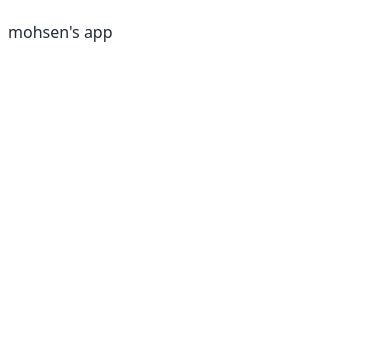
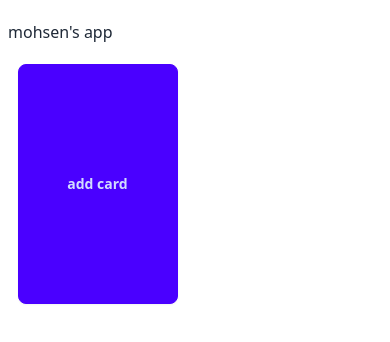
Before and after one commit to mohsen-w-elsisi/flash-cards-app, a Svelte app: page / in a window 390 px wide. Shown: the top 342 px of the page. Built offline with nearby package versions, Linux system fonts and the light colour scheme.

Commit message:
made deck grid and made responsive grid compnent

```diff
--- a/package.json
+++ b/package.json
@@ -23,6 +23,7 @@
     "vite": "^4.4.5"
   },
   "dependencies": {
+    "@types/node": "^20.12.7",
     "svelte-spa-router": "^4.0.1"
   }
 }
--- /dev/null
+++ b/src/componenets/ResponsiveGrid.svelte
@@ -0,0 +1,26 @@
+<main>
+  <slot />
+</main>
+
+<style>
+  main {
+    --item-height: 15rem;
+    --item-width: 10rem;
+
+    --grid-colum-width: minmax(calc(var(--item-width) + 1rem), 1fr);
+
+    display: grid;
+    grid-template-columns: repeat(auto-fill, var(--grid-colum-width));
+    grid-auto-rows: var(--item-height);
+    row-gap: 1rem;
+
+    height: 100%;
+
+    & > * {
+      width: var(--item-width);
+      height: var(--item-height);
+
+      margin: auto;
+    }
+  }
+</style>
--- /dev/null
+++ b/src/screens/DeckCard.svelte
@@ -0,0 +1,25 @@
+<script lang="ts">
+  import type { Color, Deck } from "@/types";
+
+  export let deck: Deck;
+
+  const deckCOlorMap: { [k in Color]: string } = {
+    blue: "bg-blue-300",
+    green: "bg-green-300",
+    magenta: "bg-blue-400",
+    yellow: "bg-yellow-200",
+    red: "bg-red-300",
+  } as const;
+
+  const deckColor = deckCOlorMap[deck.color];
+</script>
+
+<article class="card card-compact {deckColor}">
+  <span class="card-body">
+    <h2 class="card-title text-3xl m-auto text-gray-800">{deck.name}</h2>
+    <span class="card-actions flex mt-auto flex-nowrap">
+      <button class="btn btn-outline text-gray-800 flex-1 btn-sm ">edit</button>
+      <button class="btn btn-primary flex-1 btn-sm">review</button>
+    </span>
+  </span>
+</article>
--- a/src/screens/DecksScreen.svelte
+++ b/src/screens/DecksScreen.svelte
@@ -1,5 +1,7 @@
 <script lang="ts">
-  import { getDecks } from "@/storage/storageOperations";
+  import ResponsiveGrid from "@/componenets/ResponsiveGrid.svelte";
+  import { addDeck, getDecks } from "@/storage/storageOperations";
+  import DeckCard from "./DeckCard.svelte";
 
   const decks = getDecks();
 </script>
@@ -8,8 +10,13 @@
   <span class="navbar-start">mohsen's app</span>
 </header>
 
-{#each $decks as deck}
-  <article class="card">
-    <p class="card-title">{deck.name}</p>
-  </article>
-{/each}
+<ResponsiveGrid>
+  {#each $decks as deck}
+    <DeckCard {deck} />
+  {/each}
+  <button
+    class="btn btn-primary"
+    on:click={() => addDeck({ name: "this is a card", color: "magenta" })}
+    >add card</button
+  >
+</ResponsiveGrid>
--- a/tsconfig.json
+++ b/tsconfig.json
@@ -19,6 +19,7 @@
     "paths": {
       "@/*": ["src/*"],
       "@assets/*": ["src/assets/*"],
+      "@components/*": ["src/componenets/*"],
       "@types.ts": ["src/types.ts"],
     },
   },
--- a/vite.config.ts
+++ b/vite.config.ts
@@ -10,6 +10,7 @@ export default defineConfig({
       "@": path.resolve(__dirname, "./src/"),
       "@types.ts": path.resolve(__dirname, "./src/types.ts"),
       "@assets": path.resolve(__dirname, "./src/assets"),
+      "@components": path.resolve(__dirname, "./src/components"),
       "@storageOperations.ts": path.resolve(
         __dirname,
         "./src/storage/storageOperations.ts"
```
Also changed, not shown: src/App.svelte (line endings or trailing spaces), 1 other file (tests, documents, lock files or other folders).
